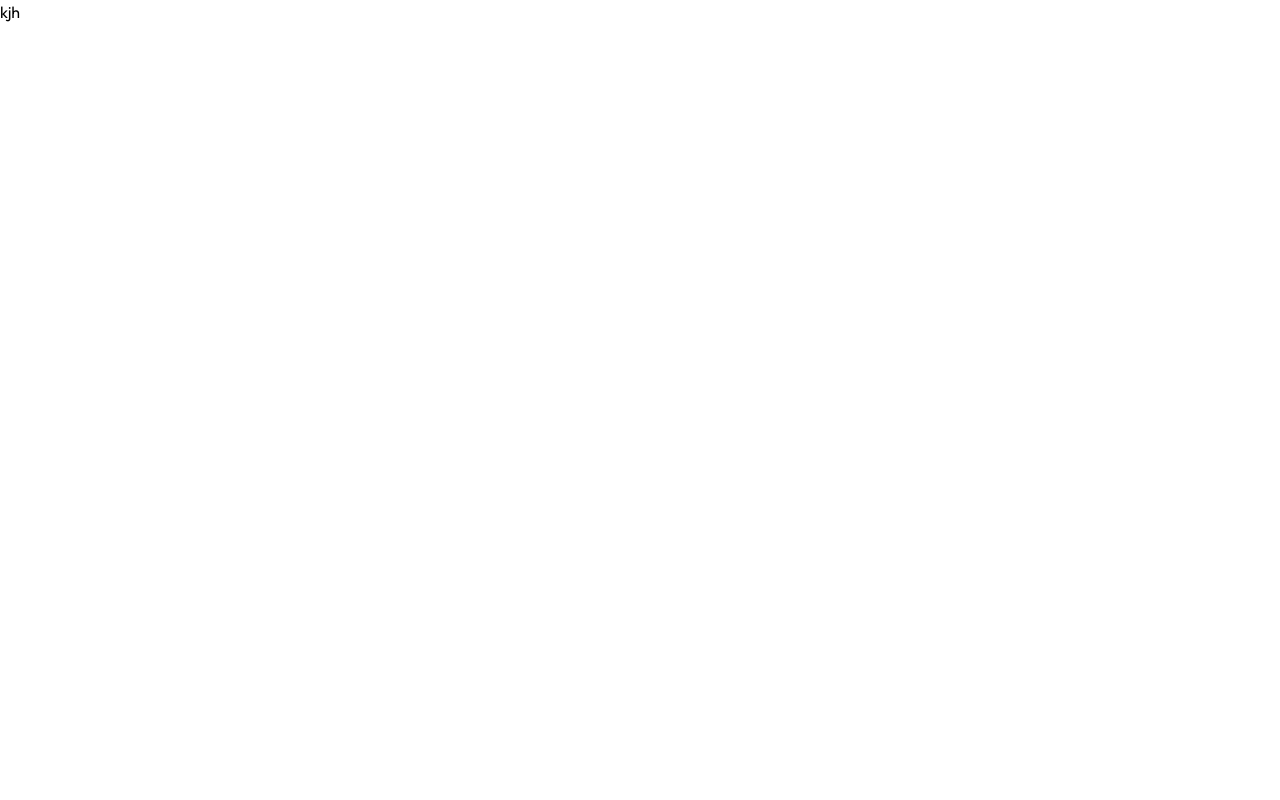
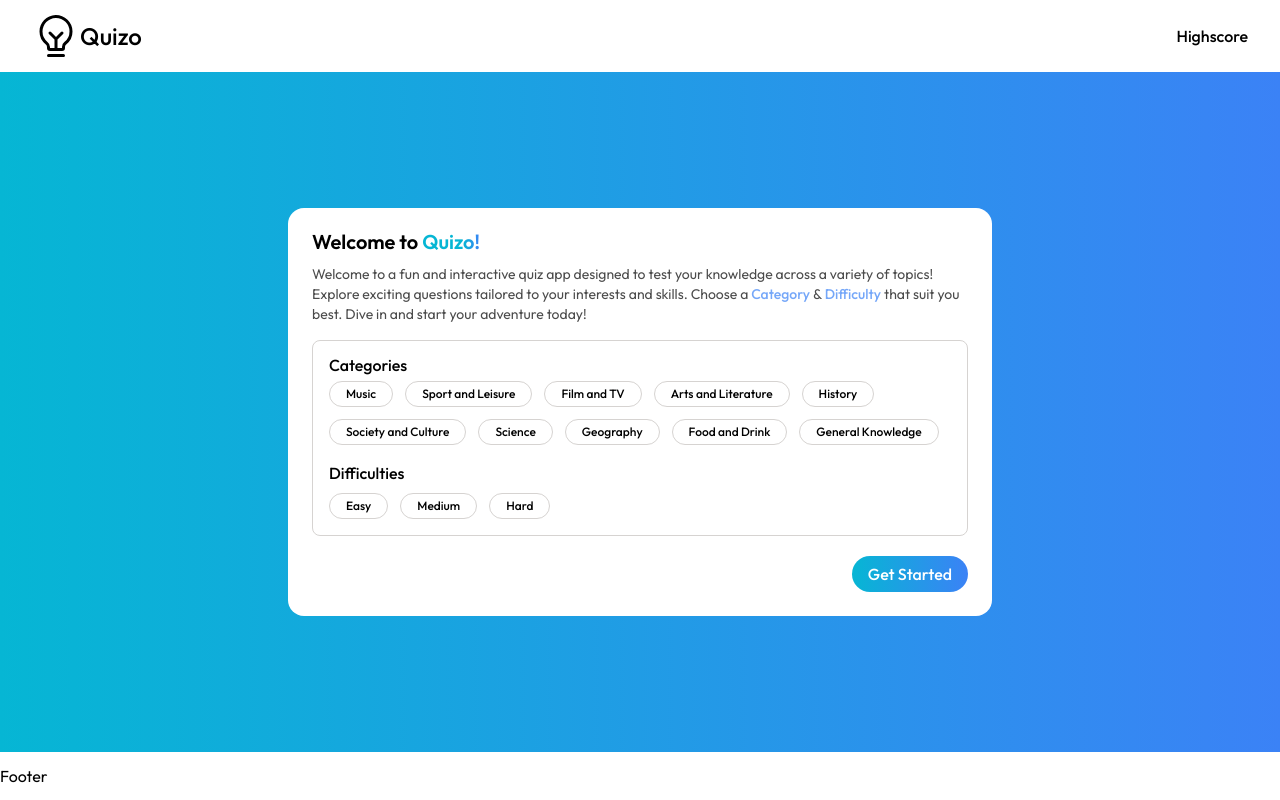
Before and after one commit to code-with-naimish/react-quizo, a React (Vite) app: page / in a window 1280 px wide. Built offline with nearby package versions, Linux system fonts and the light colour scheme.

Commit message:
progress

```diff
--- a/src/App.tsx
+++ b/src/App.tsx
@@ -1,12 +1,46 @@
+import { useState } from "react";
+
 import "./App.css"
+import { ScreenEnum } from "./_enums/screen.enum";
+import InitialScreen from "./components/initial-screen";
+import QuizScreen from "./components/quiz-screen";
+import ResultScreen from "./components/result-screen";
+import Footer from "./components/footer";
+import Header from "./components/header"
+import { ToastContainer } from "react-toastify";
+import { QuestionModel } from "./_models/question.model";
+
+
 const App = () => {
+  const [activeScreen, setActiveScreen] = useState<ScreenEnum>(ScreenEnum.INIT);
+  const [questionArr, setQuestionArr] = useState<QuestionModel[]>([]);
 
+  const handleQuestions = (arr: QuestionModel[]) => {
+    setQuestionArr(arr);
+    setActiveScreen(ScreenEnum.QUIZ)
+  }
 
   return (
 
 
-    <div >
-      kjh
+    <div className=" min-h-screen">
+      <Header />
+      <main className="bg-gradient-to-r from-cyan-500 to-blue-500" >
+        <div className=" h-[calc(100vh-120px)] flex justify-center items-center ">
+          <div className="max-w-3xl px-8 mx-auto w-full" >
+            {activeScreen === ScreenEnum.INIT ? <InitialScreen onGetStarted={handleQuestions} /> : null}
+            {activeScreen === ScreenEnum.QUIZ ? <QuizScreen dataArr={questionArr} /> : null}
+            {activeScreen === ScreenEnum.RESULT ? <ResultScreen /> : null}
+          </div>
+        </div>
+      </main>
+
+      <Footer />
+      <ToastContainer
+        position="bottom-right"
+        autoClose={3000}
+        theme="light"
+      />
     </div>
 
   )
--- /dev/null
+++ b/src/components/footer.tsx
@@ -0,0 +1,12 @@
+export default function Footer() {
+  return (
+    <footer>
+      <div className="max-w-7xl mx-auto px8">
+        <div className="py-3">
+          Footer
+        </div>
+      </div>
+    </footer>
+  )
+
+}
--- /dev/null
+++ b/src/components/header.tsx
@@ -0,0 +1,18 @@
+import { PiLightbulbFilament } from "react-icons/pi";
+
+
+export default function Header() {
+  return (
+    <header>
+      <div className="max-w-7xl  mx-auto px-8 ">
+        <div className="flex justify-between items-center gap-2.5 py-3">
+          <div className="flex items-center">
+            <PiLightbulbFilament className="text-5xl" />
+            <p className=" text-2xl font-medium ">Quizo</p>
+          </div>
+          <p className=" font-medium">Highscore</p>
+        </div>
+      </div>
+    </header>
+  )
+}
--- /dev/null
+++ b/src/components/initial-screen.tsx
@@ -0,0 +1,112 @@
+import { useState } from "react"
+import PrimaryBtn from "./primary-btn";
+import { toast } from "react-toastify";
+import { TriviaService } from "../services/trivia.service";
+import { QuestionModel } from "../_models/question.model";
+
+const categories =
+  [
+    { label: "Music", value: "music" },
+    { label: "Sport and Leisure", value: "sport_and_leisure" },
+    { label: "Film and TV", value: "film_and_tv" },
+    { label: "Arts and Literature", value: "arts_and_literature" },
+    { label: "History", value: "history" },
+    { label: "Society and Culture", value: "society_and_culture" },
+    { label: "Science", value: "science" },
+    { label: "Geography", value: "geography" },
+    { label: "Food and Drink", value: "food_and_drink" },
+    { label: "General Knowledge", value: "general_knowledge" }
+  ]
+
+const difficulties = [
+  { label: "Easy", value: "easy" },
+  { label: "Medium", value: "medium" },
+  { label: "Hard", value: "hard" },
+]
+
+
+export default function InitialScreen(props: {
+  onGetStarted: (arr: QuestionModel[]) => void;
+}) {
+  const [selectedCategories, setSelectedCategories] = useState<string[]>([])
+  const [selectedDifficulties, setSelectedDifficulties] = useState<string[]>([]);
+  const [loading, setLoading] = useState<boolean>(false);
+
+
+  const handleCategories = (val: string) => {
+    setSelectedCategories((prevArr) => {
+      if (prevArr.includes(val)) {
+        return prevArr.filter((p) => p !== val);
+      }
+      const newArr = [...prevArr, val];
+      return newArr;
+    })
+  }
+  const handleDifficulties = (val: string) => {
+    setSelectedDifficulties((prevArr) => {
+      if (prevArr.includes(val)) {
+        return prevArr.filter((p) => p !== val);
+      }
+      const newArr = [...prevArr, val];
+      return newArr;
+    })
+  }
+
+  const getQuestions = async () => {
+    const categoriesStr = selectedCategories.toString(); //converting array to comma seperated string
+    const difficultiesStr = selectedDifficulties.toString();//converting array to comma seperated string
+    setLoading(true)
+    try {
+      const data = await TriviaService.getRandomQuestion({
+        categories: categoriesStr,
+        difficulties: difficultiesStr,
+        limit: '20',
+      });
+      props.onGetStarted(data);
+    } catch (error) {
+      console.log(error);
+    } finally {
+      setLoading(false);
+    }
+  }
+
+  const getStarted = () => {
+
+    if (selectedCategories?.length === 0 || selectedDifficulties?.length === 0) {
+      toast("Please select Categories & Difficulties!", {
+        type: "warning"
+      })
+      return;
+    }
+    getQuestions();
+  }
+
+  return (
+    <section className="card">
+      <h1 className="text-xl font-semibold leading-none mb-3">Welcome to <span className="gradient-text">Quizo!</span> </h1>
+      <p className="mb-4 text-sm opacity-70 [&>span]:text-blue-500 [&>span]:font-medium ">
+        Welcome to a fun and interactive quiz app designed to test your knowledge across a variety of topics! Explore exciting questions tailored to your interests and skills. Choose a <span>Category</span> & <span>Difficulty</span> that suit you best. Dive in and start your adventure today!
+      </p>
+
+      <div className="border mb-5 border-stone-300 p-4 rounded-lg">
+        <h2 className="mb-2 font-medium leading-none">Categories</h2>
+        <ul className="flex gap-3 flex-wrap items-center mb-4 ">
+          {categories.map((val, i) => {
+            return <li key={i} onClick={() => handleCategories(val.value)} className={`${selectedCategories.includes(val.value) ? 'bg-blue-500 border-blue-500 text-white' : 'border-stone-300'} border cursor-pointer  font-medium text-xs px-4 py-1 rounded-[99px]`} >{val.label}</li>
+          })}
+        </ul>
+
+        <h2 className="mb-2 font-medium">Difficulties</h2>
+        <ul className="flex gap-3 flex-wrap items-center ">
+          {difficulties.map((val, i) => {
+            return <li key={i} onClick={() => handleDifficulties(val.value)} className={`${selectedDifficulties.includes(val.value) ? 'bg-blue-500 border-blue-500 text-white' : 'border-stone-300'} border cursor-pointer  font-medium text-xs px-4 py-1 rounded-[99px]`}>{val.label}</li>
+          })}
+        </ul>
+      </div>
+
+      <div className="flex justify-end">
+        <PrimaryBtn onClick={getStarted} title="Get Started" isLoading={loading} />
+      </div>
+    </section>
+  )
+}
--- /dev/null
+++ b/src/components/primary-btn.tsx
@@ -0,0 +1,14 @@
+import { LuLoaderCircle } from "react-icons/lu";
+
+export default function PrimaryBtn(props: {
+  title: string,
+  onClick: () => void,
+  isLoading?: boolean,
+}) {
+  return (
+    <button disabled={props.isLoading} onClick={props.onClick} className="flex items-center disabled:cursor-not-allowed disabled:opacity-70 gap-1 font-medium bg-gradient-to-r from-cyan-500 to-blue-500 hover:opacity-90 text-white px-4 py-2.5 rounded-[200px] transition-all leading-none">
+      {props.isLoading ? <LuLoaderCircle className="animate-spin" /> : null}   {props.title}
+
+    </button>
+  )
+}
--- /dev/null
+++ b/src/components/quiz-screen.tsx
@@ -0,0 +1,46 @@
+import { useState } from "react"
+import { QuestionModel } from "../_models/question.model"
+import { toast } from "react-toastify"
+import PrimaryBtn from "./primary-btn"
+
+export default function QuizScreen(props: {
+  dataArr: QuestionModel[]
+}) {
+
+  const [activeIndex, setActiveIndex] = useState<number>(0)
+  const activeQuestion = props.dataArr[activeIndex]
+
+  const options = [...activeQuestion.incorrectAnswers]
+  const randomIndex = Math.floor(Math.random() * 4);
+  options.splice(randomIndex, 0, activeQuestion?.correctAnswer)
+
+
+  const handleNext = () => {
+
+    setActiveIndex((prevIndex) => {
+
+      const isLastIndex = props.dataArr.length - 1
+      if (prevIndex < isLastIndex) {
+        return prevIndex + 1
+
+      } else {
+        toast("This is last question", {
+          type: "warning"
+        })
+        return prevIndex;
+      }
+
+    })
+  }
+
+  return (
+    <div>
+      {activeIndex + 1} {activeQuestion.question.text}
+      {options.map((option) => {
+        return <div key={option}>{option}</div>
+      })}
+      <PrimaryBtn title="Next" onClick={handleNext} />
+      {randomIndex}
+    </div>
+  )
+}
--- /dev/null
+++ b/src/components/result-screen.tsx
@@ -0,0 +1,6 @@
+
+export default function ResultScreen() {
+  return (
+    <div>result-screen</div>
+  )
+}
--- /dev/null
+++ b/src/services/trivia.service.ts
@@ -0,0 +1,18 @@
+import { environment } from "../environments/environment";
+
+export class TriviaService {
+  static async getRandomQuestion(queryParam: {
+    categories: string,
+    difficulties: string,
+    limit: string
+  }) {
+    const queryString = new URLSearchParams(queryParam).toString();// converting object to query params
+    const url = `${environment.triviaBaseUrl}/questions?${queryString}`
+    const response = await fetch(url);
+    if (!response.ok) {
+      throw new Error("Unable to fetch questions")
+    }
+    const data = await response.json();
+    return data;
+  }
+}
```
